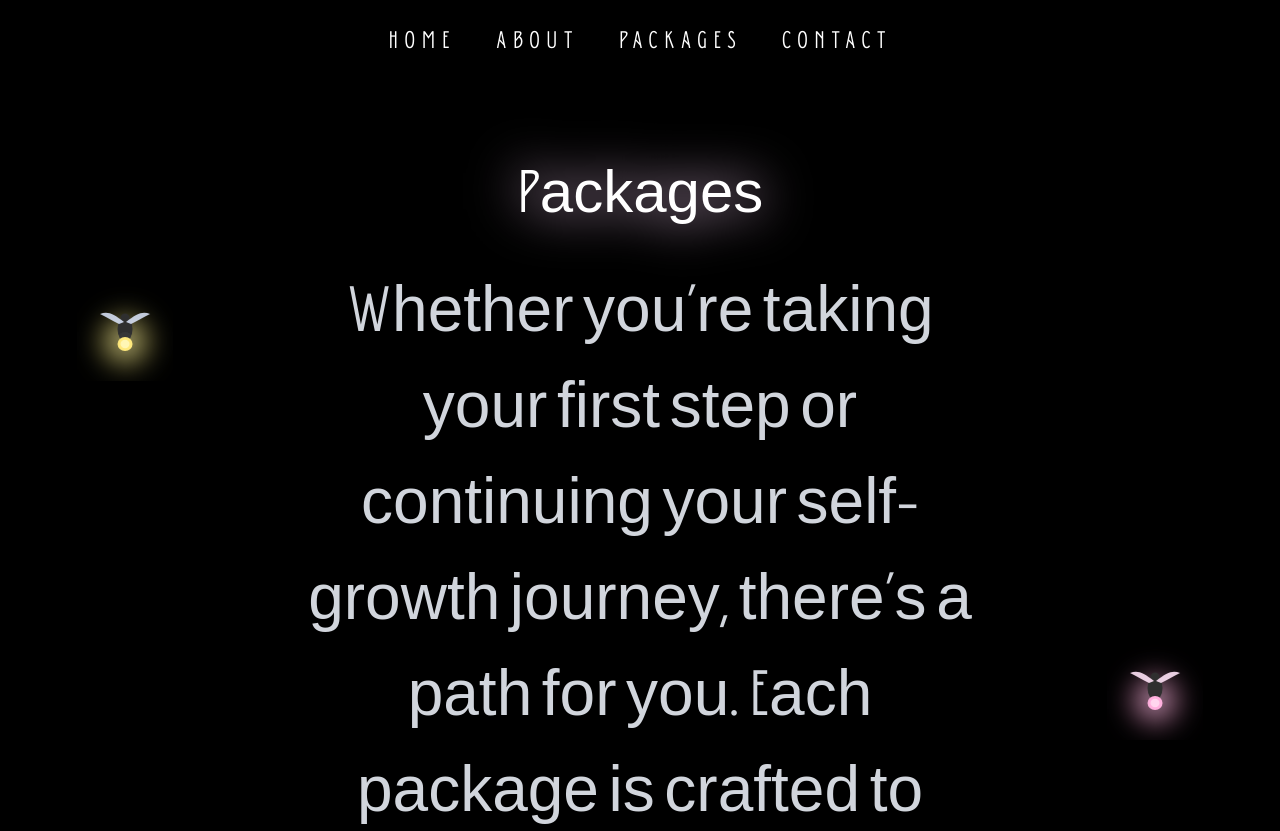
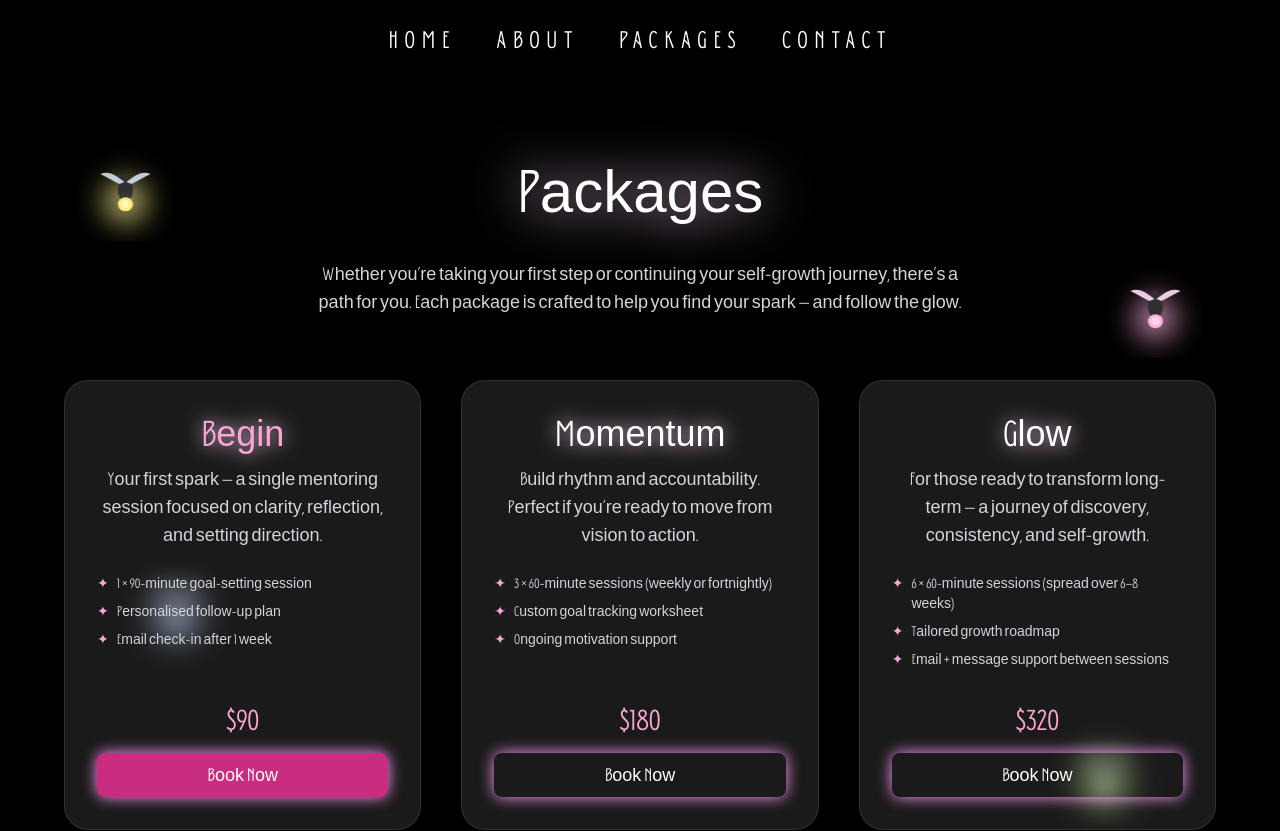
Before and after one commit to SHS-Peb/firefly-mentoring, a React (Vite) app: page /packages in a window 1280 px wide. Shown: the top 831 px of the page. Built offline with nearby package versions, Linux system fonts and the light colour scheme.

Commit message:
packages page text size corrected

```diff
--- a/src/pages/Packages.jsx
+++ b/src/pages/Packages.jsx
@@ -49,13 +49,13 @@ export default function Packages() {
       <h1 className="font-handelson text-6xl drop-shadow-[0_0_25px_#ffd7ff] mb-10">
         Packages
       </h1>
-      <p className="font-donau text-gray-300 max-w-2xl mb-16">
+      <p className="font-donau text-lg text-gray-300 max-w-2xl mb-16">
         Whether you’re taking your first step or continuing your self-growth journey, there’s a path for you.
         Each package is crafted to help you find your spark — and follow the glow.
       </p>
 
       {/* Package Cards */}
-      <div className="grid grid-cols-1 md:grid-cols-3 gap-10 max-w-6xl w-full">
+      <div className="grid grid-cols-1 text-lg md:grid-cols-3 gap-10 max-w-6xl w-full">
         {packages.map((pkg, i) => (
           <div
             key={i}
```
